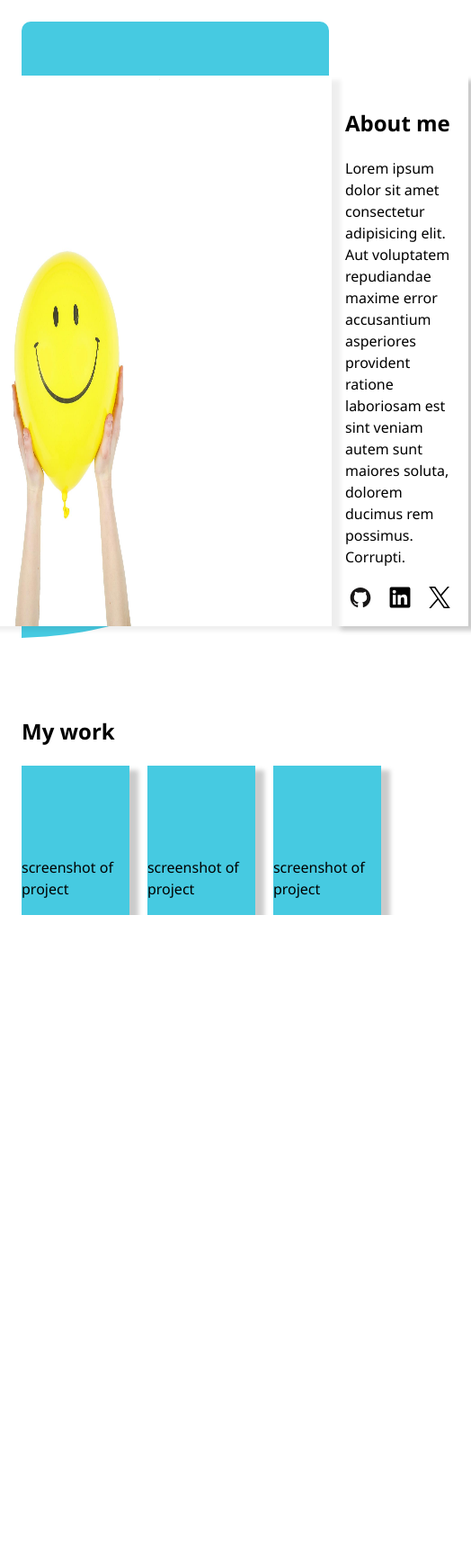
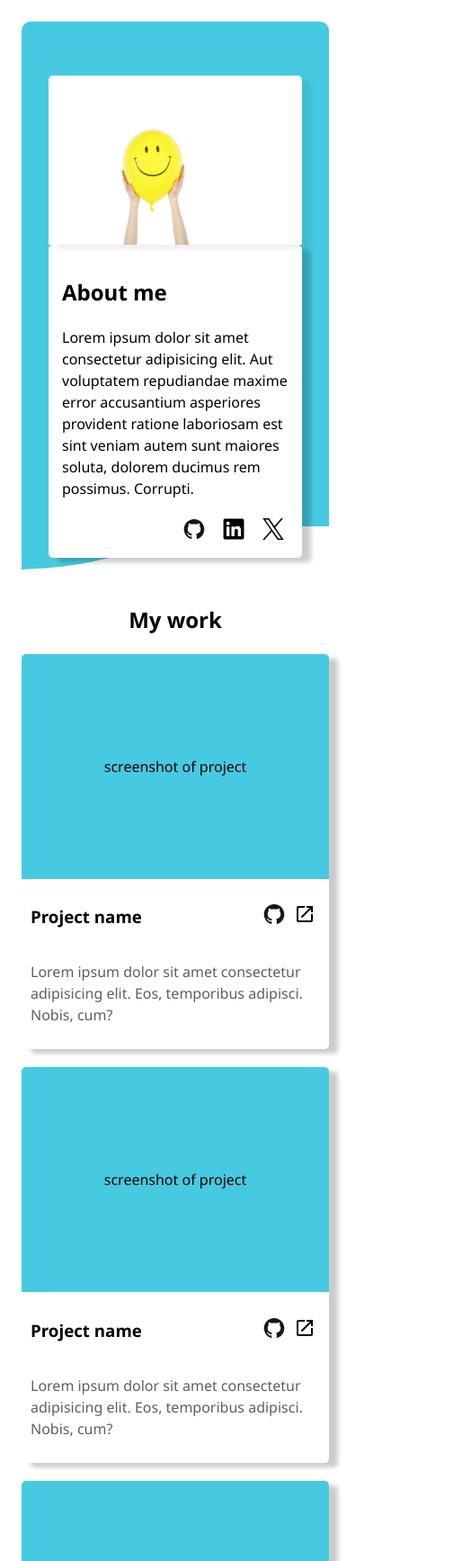
Before and after one commit to SoloGudLyf/homepage, a plain HTML site: page index.html in a window 390 px wide. Shown: the top 1735 px of the page at 90% size, 524 px wide, since content can reach past the window. Drawn offline with Linux system fonts and the light colour scheme.

Commit message:
feat: Add styles to footer and make site responsive

```diff
--- a/index.html
+++ b/index.html
@@ -176,7 +176,7 @@
     </main>
     <footer><section class="contact"><h2>Contact me</h2><p>Please get in touch if you think our work could be mutually beneficial</p>
     <p>1234 Random Road <br> Random Town, California 12345</p>
-    <p><svg xmlns="http://www.w3.org/2000/svg" viewBox="0 0 24 24"><title>phone-outline</title><path d="M20,15.5C18.8,15.5 17.5,15.3 16.4,14.9C16.3,14.9 16.2,14.9 16.1,14.9C15.8,14.9 15.6,15 15.4,15.2L13.2,17.4C10.4,15.9 8,13.6 6.6,10.8L8.8,8.6C9.1,8.3 9.2,7.9 9,7.6C8.7,6.5 8.5,5.2 8.5,4C8.5,3.5 8,3 7.5,3H4C3.5,3 3,3.5 3,4C3,13.4 10.6,21 20,21C20.5,21 21,20.5 21,20V16.5C21,16 20.5,15.5 20,15.5M5,5H6.5C6.6,5.9 6.8,6.8 7,7.6L5.8,8.8C5.4,7.6 5.1,6.3 5,5M19,19C17.7,18.9 16.4,18.6 15.2,18.2L16.4,17C17.2,17.2 18.1,17.4 19,17.4V19Z" /></svg> <span>555-555-5555</span> <br><svg xmlns="http://www.w3.org/2000/svg" viewBox="0 0 24 24"><title>email-outline</title><path d="M22 6C22 4.9 21.1 4 20 4H4C2.9 4 2 4.9 2 6V18C2 19.1 2.9 20 4 20H20C21.1 20 22 19.1 22 18V6M20 6L12 11L4 6H20M20 18H4V8L12 13L20 8V18Z" /></svg> <span>randomemail.fake.email@gmail.com</span><br>
+    <p></span><span><svg xmlns="http://www.w3.org/2000/svg" viewBox="0 0 24 24"><title>phone-outline</title><path d="M20,15.5C18.8,15.5 17.5,15.3 16.4,14.9C16.3,14.9 16.2,14.9 16.1,14.9C15.8,14.9 15.6,15 15.4,15.2L13.2,17.4C10.4,15.9 8,13.6 6.6,10.8L8.8,8.6C9.1,8.3 9.2,7.9 9,7.6C8.7,6.5 8.5,5.2 8.5,4C8.5,3.5 8,3 7.5,3H4C3.5,3 3,3.5 3,4C3,13.4 10.6,21 20,21C20.5,21 21,20.5 21,20V16.5C21,16 20.5,15.5 20,15.5M5,5H6.5C6.6,5.9 6.8,6.8 7,7.6L5.8,8.8C5.4,7.6 5.1,6.3 5,5M19,19C17.7,18.9 16.4,18.6 15.2,18.2L16.4,17C17.2,17.2 18.1,17.4 19,17.4V19Z" /></svg> 555-555-5555</span> <br><span><svg xmlns="http://www.w3.org/2000/svg" viewBox="0 0 24 24"><title>email-outline</title><path d="M22 6C22 4.9 21.1 4 20 4H4C2.9 4 2 4.9 2 6V18C2 19.1 2.9 20 4 20H20C21.1 20 22 19.1 22 18V6M20 6L12 11L4 6H20M20 18H4V8L12 13L20 8V18Z" /></svg> randomemail.fake.email@gmail.com</span><br>
     <div class="footer-icons"><svg viewBox="0 0 128 128">
         <g fill="#181616">
           <path
--- a/styles.css
+++ b/styles.css
@@ -4,7 +4,7 @@ body {
   max-width: 1000px;
   margin: 0 auto;
   line-height: 1.5;
-    font-family: 'Segoe UI', Tahoma, Geneva, Verdana, sans-serif;
+  font-family: "Segoe UI", Tahoma, Geneva, Verdana, sans-serif;
 }
 
 svg {
@@ -15,13 +15,12 @@ svg {
 /* Header styles */
 header {
   background-color: rgb(70, 202, 225);
-  margin: 24px;
+  margin: 24px 24px 0 24px;
   border-radius: 10px;
 }
 
 .info {
   display: flex;
-  justify-content: center;
   border-radius: 10px;
   margin: 0 30px 0 30px;
   position: relative;
@@ -32,12 +31,13 @@ header {
   max-width: 500px;
   box-shadow: 10px 5px 5px rgba(0, 0, 0, 0.066);
   z-index: 2;
+  border-radius: 5px;
 }
 
 header article {
   padding: 15px;
   background-color: white;
-
+  border-radius: 5px;
   align-self: center;
   flex-shrink: 1;
   box-shadow: 10px 5px 5px rgba(0, 0, 0, 0.203);
@@ -59,38 +59,119 @@ header > svg {
 }
 
 /* Main styles */
-main,footer{
-    margin: 24px;
+main,
+footer {
+  margin: 0 24px 24px 24px;
 }
 
-.projects{
+.projects {
   display: grid;
   grid-template-columns: 1fr 1fr 1fr;
   gap: 20px;
 }
 
-.project{
+.project {
   box-shadow: 10px 5px 5px rgba(0, 0, 0, 0.203);
+  border-radius: 5px;
 }
 
-.project-pic{
+.project-pic {
   height: 250px;
   display: flex;
   align-items: center;
   justify-content: center;
   background-color: rgb(70, 202, 225);
+  border-radius: 5px 5px 0 0;
+
 }
 
-.project-content{
+.project-content {
   padding: 10px;
 }
 
-.line1{
+.line1 {
   display: flex;
   justify-content: space-between;
   align-items: center;
 }
 
-.project-content p{
+.project-content p {
   color: rgba(0, 0, 0, 0.631);
 }
+
+/* Footer styles */
+
+footer {
+  display: flex;
+  background-color: rgb(70, 202, 225);
+  padding: 30px;
+  gap: 20px;
+  border-radius: 5px;
+}
+
+footer p span {
+  display: flex;
+  align-items: center;
+  gap: 10px;
+}
+
+footer svg {
+  margin: 0;
+}
+
+.footer-icons {
+  display: flex;
+  gap: 10px;
+}
+
+@media (max-width: 850px) {
+  .projects {
+    grid-template-columns: 1fr 1fr;
+    max-width: 650px;
+    justify-items: center;
+    margin: 0 auto;
+  }
+
+  main h2 {
+    text-align: center;
+  }
+  header img {
+    max-width: 350px;
+  }
+
+  footer img {
+    max-width: 280px;
+  }
+}
+
+@media (max-width: 700px) {
+  .projects {
+    grid-template-columns: 1fr;
+    justify-items: center;
+  }
+  .info {
+    flex-direction: column;
+  }
+  header img{
+    border-radius: 5px 5px 0 0;
+  }
+  img {
+    max-width: 400px;
+  }
+
+  header article {
+    max-width: 500px;
+    align-self: flex-start;
+  }
+
+  main h2 {
+    text-align: center;
+  }
+  .project {
+    max-width: 350px;
+  }
+
+  footer {
+    flex-direction: column;
+  }
+}
```
Lines whose indentation alone changed are shown as unchanged.
